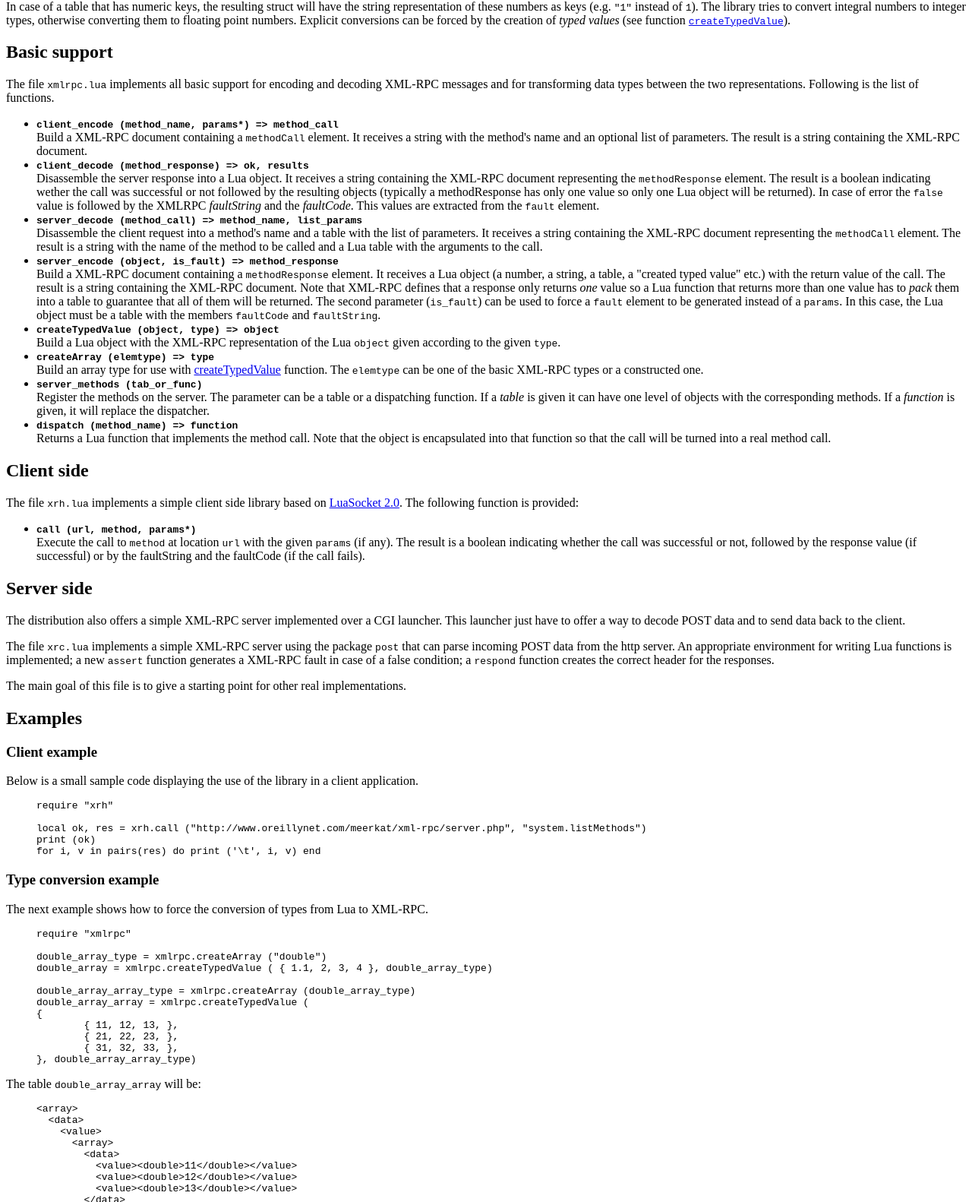
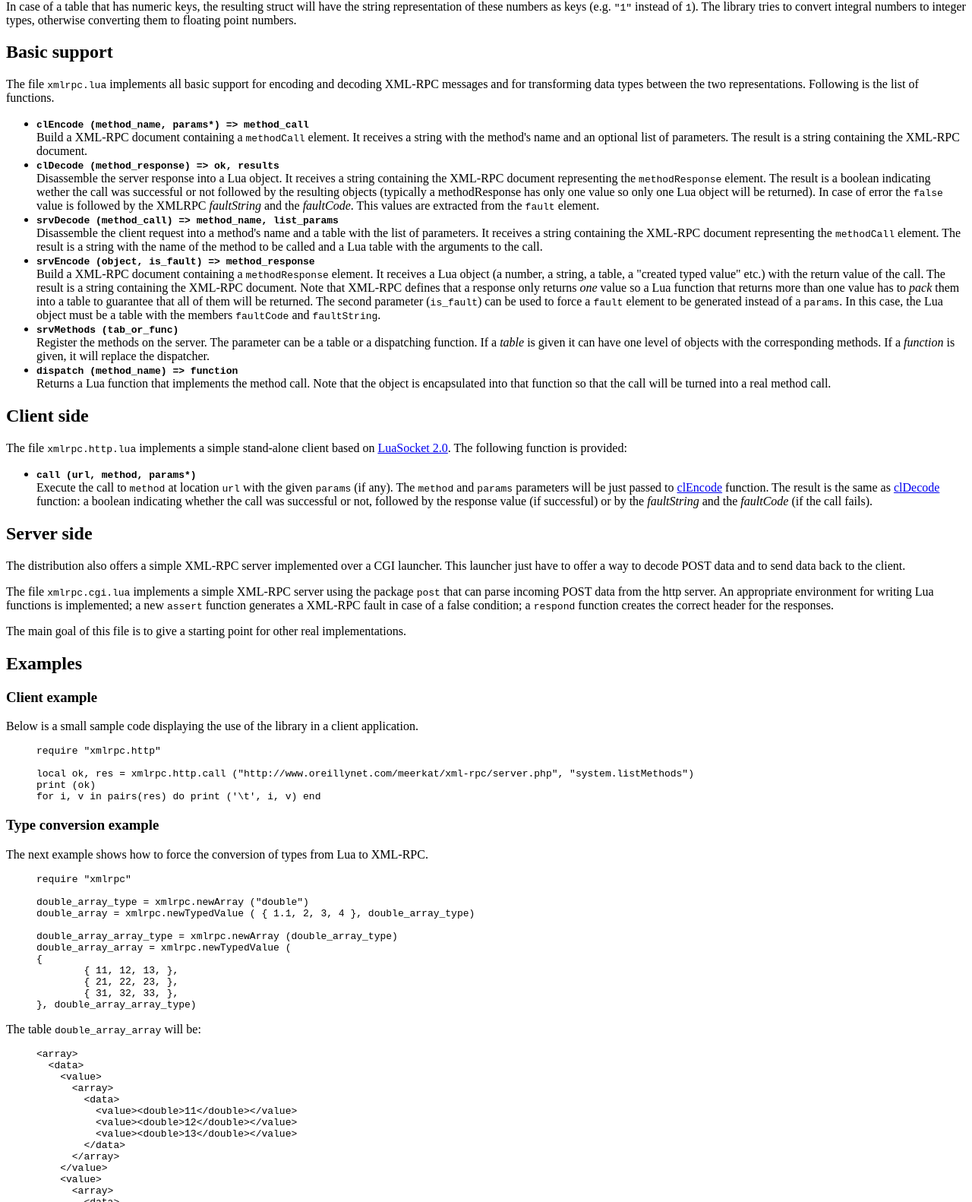
Before and after one commit to timn/lua-xmlrpc, a plain HTML site: page doc/manual.html in a window 1280 px wide. Shown: the part 1218-2800 px from the top of the page at 76% size. Drawn offline with Linux system fonts and the light colour scheme.

Commit message:
Alteracao nos nomes das funcoes e em alguns arquivos. Melhorias no manual.

```diff
--- a/doc/manual.html
+++ b/doc/manual.html
@@ -53,31 +53,15 @@ It enables a Lua program to:
 <p>
 LuaXMLRPC provides a simple API and an abstraction layer over XML
 avoiding manipulation of string representation of data structures.
-It also offers ways to express everything when needed.
+<!--It also offers ways to express everything when needed.-->
 <p>
-<!--
-The distribution contains a set of Lua files:
-<ul>
-  <li> <b><code>xmlrpc.lua</code></b> basic support:
-    encode and decode messages from both client and server
-  <li> <b><code>xrh.lua</code></b> XML-RPC over HTTP:
-    provides higher level functions that work over HTTP protocol
-  <li> <b><code>xrc.lua</code></b> XML-RPC over CGI:
-    a CGI script that implements a XML-RPC server
-</ul>
-<p>
--->
 LuaXMLRPC is based on
 <a href="http://www.keplerproject.org/luaexpat">LuaExpat</a>
 and on
 <a href="http://www.lua.org">Lua 5.0</a>.<br>
 
-The abstraction layer over HTTP (<code>xrh.lua</code>) depends on
+The abstraction layer over HTTP depends on
 <a href="http://www.tecgraf.puc-rio.br/luasocket">LuaSocket 2.0</a>.<br>
-<!--
-The abstraction over CGI (<code>xrc.lua</code>) depends on
-POST parser...........
--->
 
 
 <a name="data_types"></a>
@@ -169,8 +153,10 @@ the resulting struct will have the string representation of these numbers
 as keys (e.g. <code>"1"</code> instead of <code>1</code>).
 The library tries to convert integral numbers to integer types,
 otherwise converting them to floating point numbers.
+<!--
 Explicit conversions can be forced by the creation of <i>typed values</i>
-(see function <code><a href="#createtypedvalue">createTypedValue</a></code>).
+(see function <code><a href="#newtypedvalue">newTypedValue</a></code>).
+-->
 
 
 <a name="basic"></a>
@@ -181,15 +167,15 @@ and decoding XML-RPC messages and for transforming data types between the
 two representations.
 Following is the list of functions.
 <ul>
-  <a name="client_encode"></a>
-  <li> <b><code>client_encode (method_name, params*) => method_call</code></b> <br>
+  <a name="clEncode"></a>
+  <li> <b><code>clEncode (method_name, params*) => method_call</code></b> <br>
     Build a XML-RPC document containing a <code>methodCall</code> element.
     It receives a string with the method's name and an optional list of
     parameters.
     The result is a string containing the XML-RPC document.
 
-  <a name="client_decode"></a>
-  <li> <b><code>client_decode (method_response) => ok, results</code></b> <br>
+  <a name="clDecode"></a>
+  <li> <b><code>clDecode (method_response) => ok, results</code></b> <br>
     Disassemble the server response into a Lua object.
     It receives a string containing the XML-RPC document representing
     the <code>methodResponse</code> element.
@@ -200,8 +186,8 @@ Following is the list of functions.
     <i>faultString</i> and the <i>faultCode</i>.
     This values are extracted from the <code>fault</code> element.
 
-  <a name="server_decode"></a>
-  <li> <b><code>server_decode (method_call) => method_name, list_params</code></b> <br>
+  <a name="srvDecode"></a>
+  <li> <b><code>srvDecode (method_call) => method_name, list_params</code></b> <br>
     Disassemble the client request into a method's name and a table with
     the list of parameters.
     It receives a string containing the XML-RPC document representing
@@ -209,8 +195,8 @@ Following is the list of functions.
     The result is a string with the name of the method to be called
     and a Lua table with the arguments to the call.
 
-  <a name="server_encode"></a>
-  <li> <b><code>server_encode (object, is_fault) => method_response</code></b> <br>
+  <a name="srvEncode"></a>
+  <li> <b><code>srvEncode (object, is_fault) => method_response</code></b> <br>
     Build a XML-RPC document containing a <code>methodResponse</code> element.
     It receives a Lua object (a number, a string, a table, a "created typed
     value" etc.) with the return value of the call.
@@ -223,21 +209,23 @@ Following is the list of functions.
     In this case, the Lua object must be a table with the members
     <code>faultCode</code> and <code>faultString</code>.
 
-  <a name="createtypedvalue"></a>
-  <li> <b><code>createTypedValue (object, type) => object</code></b> <br>
+<!--
+  <a name="newtypedvalue"></a>
+  <li> <b><code>newTypedValue (object, type) => object</code></b> <br>
     Build a Lua object with the XML-RPC representation of the Lua
     <code>object</code> given according to the given <code>type</code>.
 
-  <a name="createarray"></a>
-  <li> <b><code>createArray (elemtype) => type</code></b> <br>
+  <a name="newarray"></a>
+  <li> <b><code>newArray (elemtype) => type</code></b> <br>
     Build an array type for use with
-    <a href="createtypedvalue">createTypedValue</a>
+    <a href="newtypedvalue">newTypedValue</a>
     function.
     The <code>elemtype</code> can be one of the basic XML-RPC types or
     a constructed one.
+-->
 
-  <a name="server_methods"></a>
-  <li> <b><code>server_methods (tab_or_func)</code></b> <br>
+  <a name="srvMethods"></a>
+  <li> <b><code>srvMethods (tab_or_func)</code></b> <br>
     Register the methods on the server.
     The parameter can be a table or a dispatching function.
     If a <i>table</i> is given it can have one level of objects with the
@@ -256,7 +244,7 @@ Following is the list of functions.
 <a name="client"></a>
 <h2>Client side</h2>
 <p>
-The file <code>xrh.lua</code> implements a simple client side library
+The file <code>xmlrpc.http.lua</code> implements a simple stand-alone client
 based on <a href="http://www.tecgraf.puc-rio.br/luasocket">LuaSocket 2.0</a>.
 The following function is provided:
 <ul>
@@ -264,9 +252,20 @@ The following function is provided:
   <li> <b><code>call (url, method, params*)</code></b> <br>
   Execute the call to <code>method</code> at location <code>url</code>
   with the given <code>params</code> (if any).
+  The <code>method</code> and <code>params</code> parameters will be just
+  passed to
+  <a href="#clEncode">clEncode</a>
+  function.
+  The result is the same as
+  <a href="#clDecode">clDecode</a>
+  function: a boolean indicating whether the call was successful or not,
+  followed by the response value (if successful) or by the <i>faultString</i>
+  and the <i>faultCode</i> (if the call fails).
+<!--
   The result is a boolean indicating whether the call was successful or
   not, followed by the response value (if successful) or by the faultString
   and the faultCode (if the call fails).
+-->
 
 </ul>
 
@@ -280,7 +279,7 @@ This launcher just have to offer a way to decode POST data and to
 send data back to the client.
 </p>
 <p>
-The file <code>xrc.lua</code> implements a simple XML-RPC server
+The file <code>xmlrpc.cgi.lua</code> implements a simple XML-RPC server
 using the package <code>post</code> that can parse incoming POST data
 from the http server.
 An appropriate environment for writing Lua functions is implemented;
@@ -305,9 +304,9 @@ Below is a small sample code displaying the use of the library
 in a client application.
 
 <blockquote>
-<pre>require "xrh"
+<pre>require "xmlrpc.http"
 
-local ok, res = xrh.call ("http://www.oreillynet.com/meerkat/xml-rpc/server.php", "system.listMethods")
+local ok, res = xmlrpc.http.call ("http://www.oreillynet.com/meerkat/xml-rpc/server.php", "system.listMethods")
 print (ok)
 for i, v in pairs(res) do print ('\t', i, v) end
 </pre>
@@ -322,11 +321,11 @@ XML-RPC.
 <blockquote>
 <pre>require "xmlrpc"
 
-double_array_type = xmlrpc.createArray ("double")
-double_array = xmlrpc.createTypedValue ( { 1.1, 2, 3, 4 }, double_array_type)
+double_array_type = xmlrpc.newArray ("double")
+double_array = xmlrpc.newTypedValue ( { 1.1, 2, 3, 4 }, double_array_type)
 
-double_array_array_type = xmlrpc.createArray (double_array_type)
-double_array_array = xmlrpc.createTypedValue (
+double_array_array_type = xmlrpc.newArray (double_array_type)
+double_array_array = xmlrpc.newTypedValue (
 {
 	{ 11, 12, 13, },
 	{ 21, 22, 23, },
@@ -378,7 +377,7 @@ The table <code>double_array_array</code> will be:
 Follow a small example of a server based on a cgi launcher.
 
 <blockquote>
-<pre>require "xrc"
+<pre>require "xmlrpc.cgi"
 
 local kepler_home = "http://www.keplerproject.org"
 local kepler_products = { "luasql", "lualdap", "luaexpat", "luaxmlrpc", }
@@ -389,7 +388,7 @@ local kepler_sites = {
 	luaxmlrpc = kepler_home.."/luaxmlrpc",
 }
 -- Register methods
-xmlrpc.server_methods {
+xmlrpc.srvMethods {
 	kepler = {
 		products = function (self) return kepler_products end,
 		site = function (self, prod) return kepler_sites[prod] end,
@@ -399,13 +398,13 @@ xmlrpc.server_methods {
 local doc = {}
 post.parsedata (doc)
 -- Decode method call
-local method, arg_table = xmlrpc.server_decode (doc[1])
+local method, arg_table = xmlrpc.srvDecode (doc[1])
 local func = xmlrpc.dispatch (method)
 local ok, result, err = pcall (func, unpack (arg_table or {}))
 if ok then
 	result = { code = 3, message = result, }
 end
-respond (xmlrpc.server_encode (result, not ok)
+respond (xmlrpc.srvEncode (result, not ok)
 </pre>
 </blockquote>
 Note that the package <code>post</code> and the function <code>respond</code>
@@ -433,13 +432,13 @@ Here is a list of related documentation:
   </ul>
 <li> <a href="#basic">Basic support</a>
   <ul>
-    <li> <a href="#client_encode">client_encode</a>
-    <li> <a href="#client_decode">client_decode</a>
-    <li> <a href="#server_encode">server_encode</a>
-    <li> <a href="#server_decode">server_decode</a>
-    <li> <a href="#createtypedvalue">createTypedValue</a>
-    <li> <a href="#createarray">createArray</a>
-    <li> <a href="#server_methods">server_methods</a>
+    <li> <a href="#clEncode">clEncode</a>
+    <li> <a href="#clDecode">clDecode</a>
+    <li> <a href="#srvEncode">srvEncode</a>
+    <li> <a href="#srvDecode">srvDecode</a>
+    <li> <a href="#newtypedvalue">newTypedValue</a>
+    <li> <a href="#newarray">newArray</a>
+    <li> <a href="#srvMethods">srvMethods</a>
     <li> <a href="#dispatch">dispatch</a>
   </ul>
 <li> <a href="#client">Client side</a>
```
Also changed, not shown: 8 other files.
